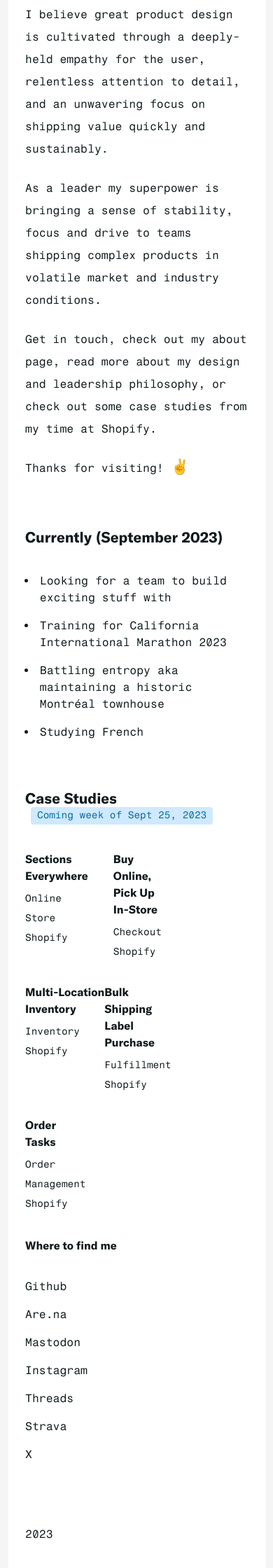
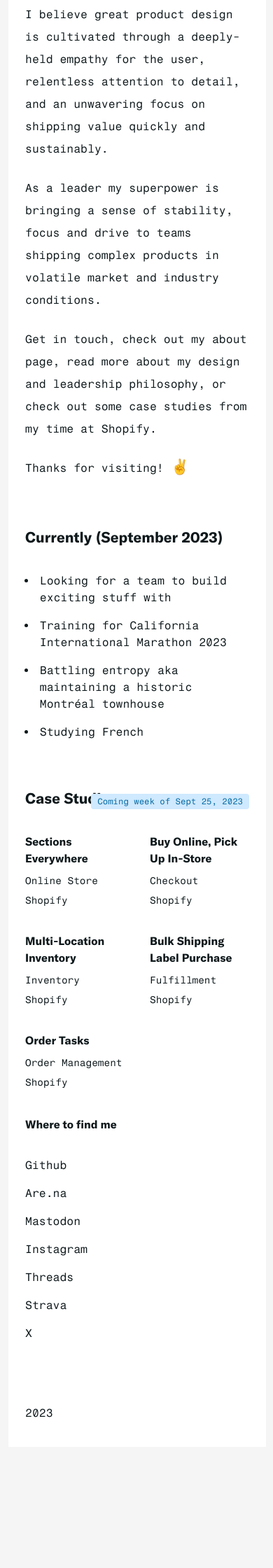
Before and after one commit to kevinfinlayson/kevinfinlayson.com, a Jekyll site: the page built from index.markdown, in a window 390 px wide. Shown: the part 910-3150 px from the top of the page at 70% size. Built offline with Jekyll 4.4.1, drawn with Linux system fonts in a browser that asks for light colours; after the commit the page ends 2977 px from its top, so only the background shows below that.

Commit message:
case study responsive finessing

```diff
--- a/_sass/mixins.scss
+++ b/_sass/mixins.scss
@@ -11,7 +11,7 @@
       @media (max-width: 1023px ) { @content; }
     }
     @if $point == phablet {
-      @media (max-width: 767px ) { @content; }
+      @media (max-width: 833px ) { @content; }
     }
     @else if $point == phone {
       @media (max-width: 480px)  { @content; }
--- a/_sass/nav.scss
+++ b/_sass/nav.scss
@@ -26,7 +26,7 @@
     @include breakpoint(phablet) {
       position: absolute;
       top: 80px;
-      right: $section-padding;
+      right: calc($spacing + $section-padding);
       background-color: $white;
       border: 1px solid $light-grey;
       border-radius: 5px;
@@ -73,6 +73,10 @@
         }
       }
     }
+
+    @include breakpoint(phone) {
+      right: $section-padding;
+    }
   }
 
   .about .nav-about, .work .nav-work, .approach .nav-approach {
--- a/_sass/page-home.scss
+++ b/_sass/page-home.scss
@@ -1,9 +1,22 @@
 // Home
+
+.content-main h4 {
+    position: relative;
+}
 
 h4 .status {
     position: relative;
     top: -2px;
     margin-left: 8px;
+
+    @include breakpoint(phablet) {
+        font-size: $smaller;
+        position: absolute;
+        top: 4px;
+        right: 0px;
+        margin-left: 0;
+
+    }
 }
 
 
@@ -14,7 +27,8 @@ h4 .status {
     a {
         display: block;
         margin: 0 $section-padding $text-spacing 0;
-        flex: 0 0 calc(33.333% - (0.667 * $section-padding));
+        flex: 0 0 calc((100% - (2 * $section-padding))/3);
+        max-width: calc((100% - (2 * $section-padding))/3);
         cursor: pointer;
 
         &:nth-child(3n) {
@@ -36,4 +50,51 @@ h4 .status {
         }
     }
 
+    @include breakpoint(tablet) {
+        a {
+            flex: 0 0 calc((100% - $section-padding)/2);
+            max-width: calc((100% - $section-padding)/2);
+
+            &:nth-child(3n) {
+                margin-right: $section-padding;
+            }
+
+            &:nth-child(2n) {
+                margin-right: 0;
+            }
+        }
+    }
+
+    @include breakpoint(phablet) {
+        a {
+            flex: 0 0 calc((100% - (2 * $section-padding))/3);
+            max-width: calc((100% - (2 * $section-padding))/3);
+
+            &:nth-child(3n) {
+                margin-right: 0;
+            }
+
+            &:nth-child(2n) {
+                margin-right: $section-padding;
+            }
+
+        }
+    }
+
+    @include breakpoint(phone) {
+        a {
+            flex: 0 0 calc((100% - $section-padding)/2);
+            max-width: calc((100% - $section-padding)/2);
+
+            &:nth-child(3n) {
+                margin-right: $section-padding;
+            }
+
+            &:nth-child(2n) {
+                margin-right: 0;
+            }
+        }
+    }
+
+
 }
```
